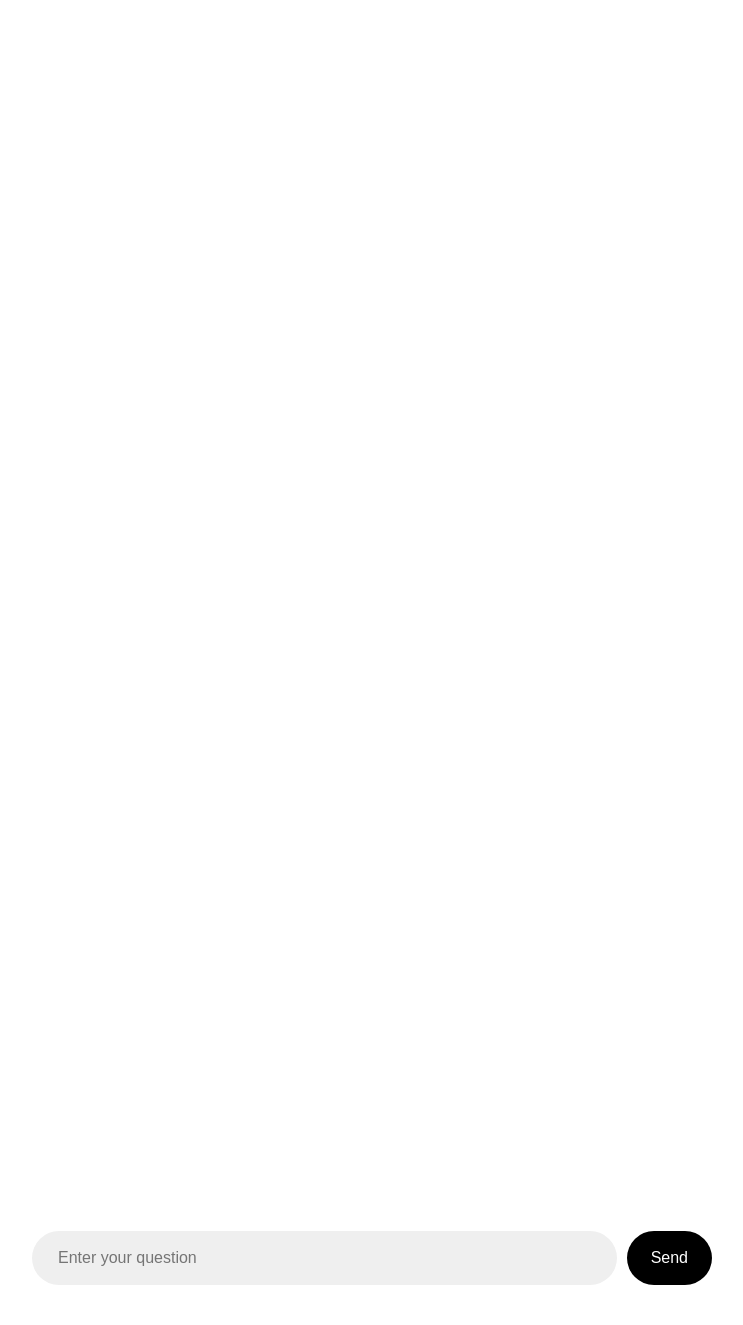
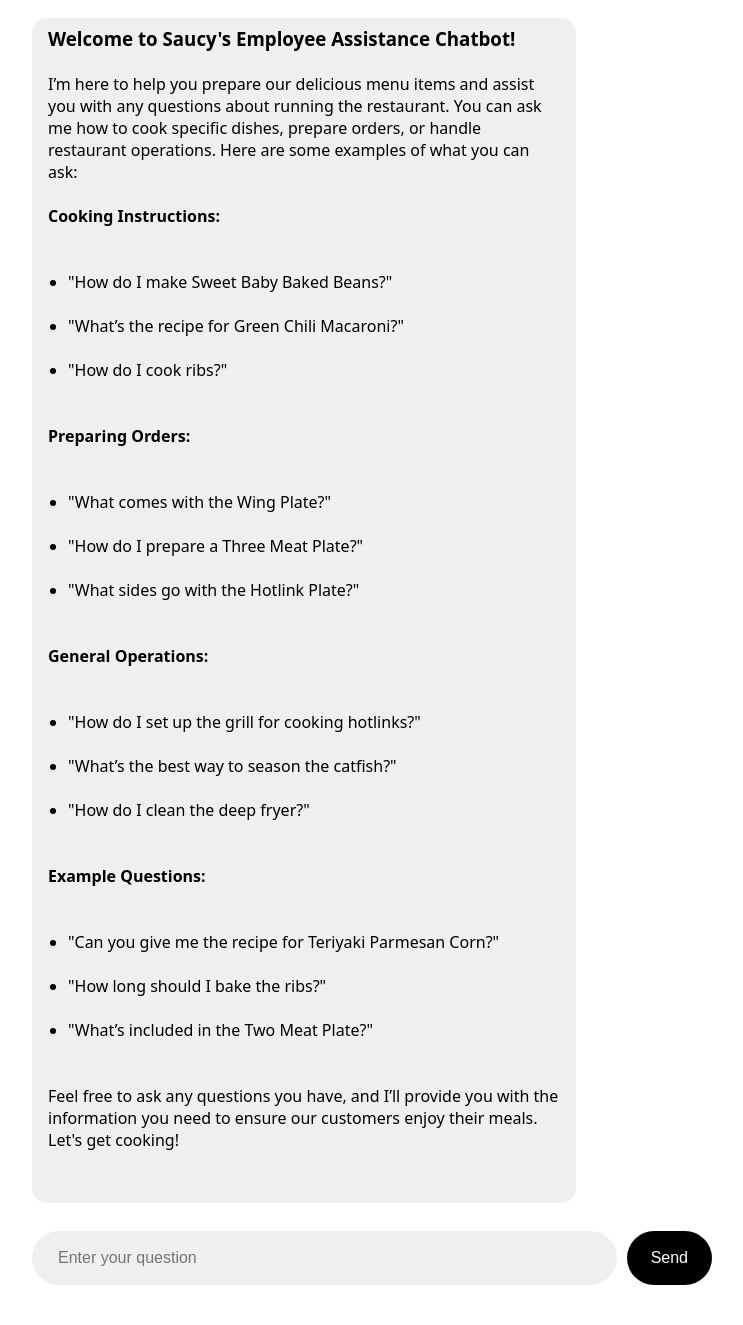
Before and after one commit to adensattler/openai-assistants, a Flask app: page / in a window 1280 px wide. Shown: the whole page, without its empty margins (268-1011 px from the left). Run offline with Flask 3, Linux system fonts and the light colour scheme.

Commit message:
added initial message

```diff
--- a/flask_example/static/js/chat.js
+++ b/flask_example/static/js/chat.js
@@ -1,10 +1,42 @@
-document.addEventListener('DOMContentLoaded', function() {
+document.addEventListener('DOMContentLoaded', function () {
     const messagesContainer = document.getElementById('messages');
+    const initialMessageContainer = document.getElementById('initialMessage');
     const chatForm = document.getElementById('chatForm');
     const userInput = document.getElementById('userInput');
     let threadId = null;
 
-    chatForm.addEventListener('submit', function(e) {
+    // Add the initial message
+    const initialMessage = `
+### Welcome to Saucy's Employee Assistance Chatbot!
+
+I’m here to help you prepare our delicious menu items and assist you with any questions about running the restaurant. You can ask me how to cook specific dishes, prepare orders, or handle restaurant operations. Here are some examples of what you can ask:
+
+#### Cooking Instructions:
+- "How do I make Sweet Baby Baked Beans?"
+- "What’s the recipe for Green Chili Macaroni?"
+- "How do I cook ribs?"
+
+#### Preparing Orders:
+- "What comes with the Wing Plate?"
+- "How do I prepare a Three Meat Plate?"
+- "What sides go with the Hotlink Plate?"
+
+#### General Operations:
+- "How do I set up the grill for cooking hotlinks?"
+- "What’s the best way to season the catfish?"
+- "How do I clean the deep fryer?"
+
+#### Example Questions:
+- "Can you give me the recipe for Teriyaki Parmesan Corn?"
+- "How long should I bake the ribs?"
+- "What’s included in the Two Meat Plate?"
+
+Feel free to ask any questions you have, and I’ll provide you with the information you need to ensure our customers enjoy their meals. Let's get cooking!
+    `;
+
+    initialMessageContainer.innerHTML = marked.parse(initialMessage);
+
+    chatForm.addEventListener('submit', function (e) {
         e.preventDefault();
         const message = userInput.value.trim();
         if (message) {
@@ -18,12 +50,11 @@ document.addEventListener('DOMContentLoaded', function() {
         const messageDiv = document.createElement('div');
         messageDiv.className = role === 'user' ? 'userMessage' : 'assistantMessage';
 
-        if (role === 'assistant'){
+        if (role === 'assistant') {
             messageDiv.innerHTML = marked.parse(text)
-        } else{
+        } else {
             messageDiv.textContent = text
         }
-
 
         // messageDiv.textContent = text;
         messagesContainer.appendChild(messageDiv);
--- a/flask_example/templates/index.html
+++ b/flask_example/templates/index.html
@@ -129,7 +129,9 @@
     <main class="main">
         <div class="container">
             <div class="chatContainer">
-                <div id="messages" class="messages"></div>
+                <div id="messages" class="messages">
+                    <div id="initialMessage" class="assistantMessage"></div>
+                </div>
                 <form id="chatForm" class="inputForm clearfix">
                     <input type="text" id="userInput" class="input" placeholder="Enter your question">
                     <button type="submit" class="button">Send</button>
```
Lines whose indentation alone changed are shown as unchanged.
